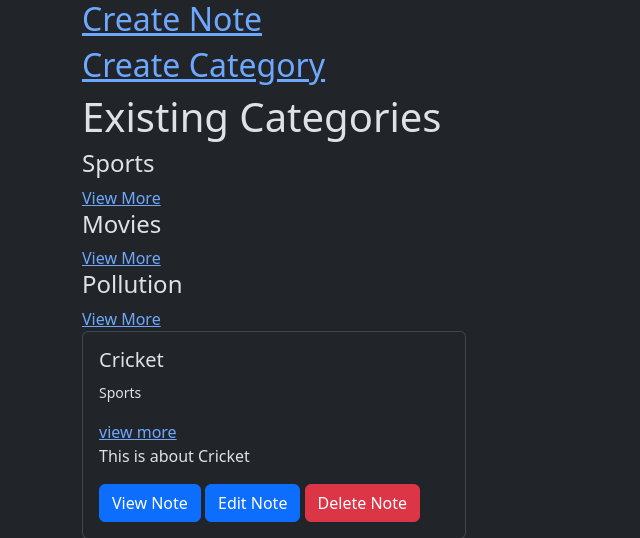
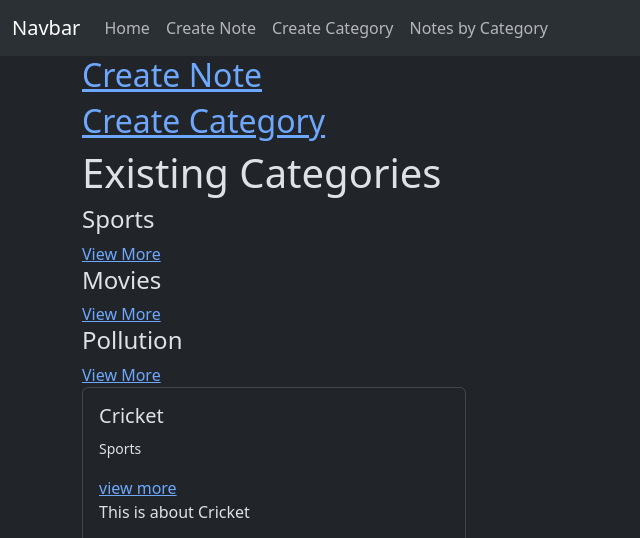
Before and after one commit to manoharbaddam/Django-by-concept, a Django app: page / in a window 1280 px wide. Shown: the top 538 px of the page, without its empty margins (0-640 px from the left). Run offline with Django 5.2, Linux system fonts and the light colour scheme; data comes from the database, SQL or seed files in the repository.

Commit message:
update:added navigation header

```diff
--- a/02_categoryNotesApp/notes/urls.py
+++ b/02_categoryNotesApp/notes/urls.py
@@ -9,4 +9,5 @@
     path('<int:note_id>/delete',views.delete_note,name="delete_note"),
     path('<int:cat_id>/categorynotes',views.category_notes,name='category_notes'),
     path('createcategory',views.create_category,name='create_category'),
+    path('categorylist',views.category_list,name='category_list'),
 ]
--- a/02_categoryNotesApp/notes/views.py
+++ b/02_categoryNotesApp/notes/views.py
@@ -57,3 +57,7 @@
     else:
         form = CreateCategory()
     return render(request,'create_category.html',{'form':form})
+
+def category_list(request):
+    categories = Category.objects.all()
+    return render(request,'category_list.html',{'categories':categories})
--- a/02_categoryNotesApp/templates/layout.html
+++ b/02_categoryNotesApp/templates/layout.html
@@ -7,6 +7,22 @@
     <title> {% block title %}Default title{% endblock %} </title>
 </head>
 <body>
+    <nav class="navbar navbar-expand-lg bg-body-tertiary">
+  <div class="container-fluid">
+    <a class="navbar-brand" href="#">Navbar</a>
+    <button class="navbar-toggler" type="button" data-bs-toggle="collapse" data-bs-target="#navbarNavAltMarkup" aria-controls="navbarNavAltMarkup" aria-expanded="false" aria-label="Toggle navigation">
+      <span class="navbar-toggler-icon"></span>
+    </button>
+    <div class="collapse navbar-collapse" id="navbarNavAltMarkup">
+      <div class="navbar-nav">
+        <a class="nav-link" aria-current="page" href="{% url 'index' %}">Home</a>
+        <a class="nav-link" href="{% url 'create_note' %}">Create Note</a>
+        <a class="nav-link" href="{% url 'create_category' %}">Create Category</a>
+        <a class="nav-link" href="{% url 'category_list' %}">Notes by Category</a>
+      </div>
+    </div>
+  </div>
+</nav>
     <div class="container">
         {% block content %}{% endblock %}
     </div>
```
Also changed, not shown: 02_categoryNotesApp/notes/templates/category_list.html (added, +12 -0 lines).
